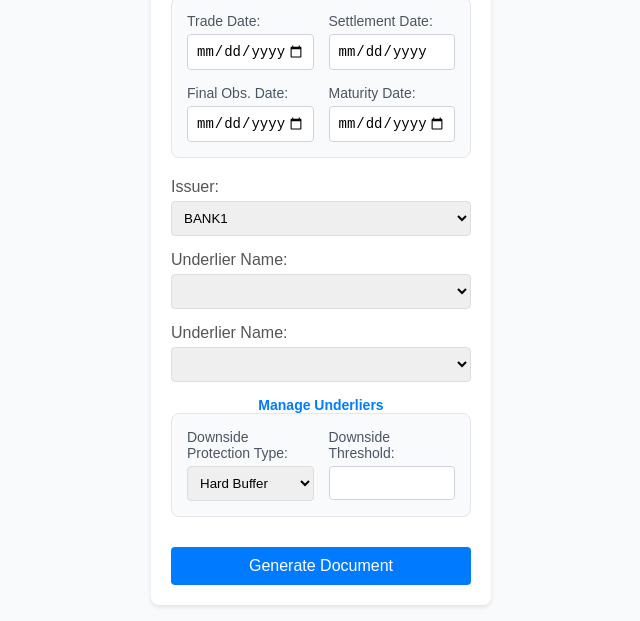
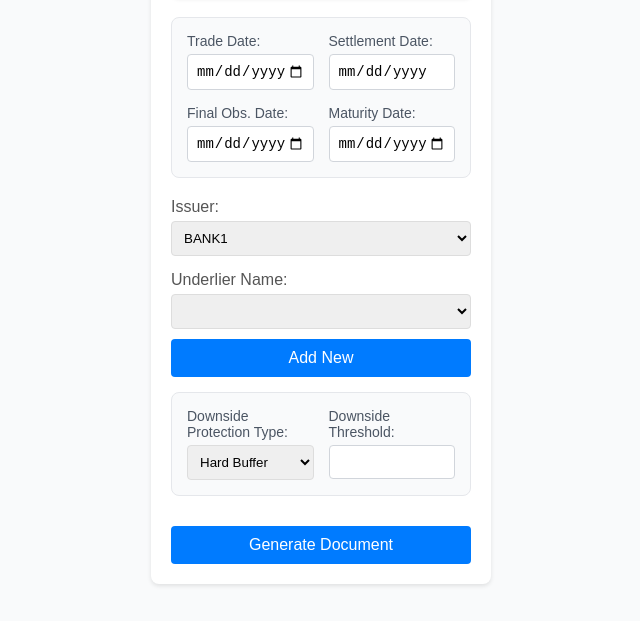
Before and after one commit to Phillydogs/Phillydogs.github.io, a website: page index.html in a window 1280 px wide. Shown: the part 179-800 px from the top of the page, without its empty margins (319-959 px from the left). Drawn offline with Linux system fonts and the light colour scheme; no server answers.

Commit message:
Revert "navigation update"
This reverts commit 38455a269ee54fbc5afec0cf5401a85eebfb8a1b.

```diff
--- a/index.html
+++ b/index.html
@@ -129,21 +129,6 @@
         }
 
 
-        .manage-underliers-link {
-        display: block;
-        text-align: center;
-        margin-top: 10px;
-        color: #007bff;
-        text-decoration: none;
-        font-size: 14px;
-        font-weight: bold;
-        }
-
-        .manage-underliers-link:hover {
-        text-decoration: underline;
-        color: #0056b3;
-        }
-
 
 
         /* Date Tile Styles */
@@ -255,18 +240,8 @@
                 <select id="underlierName" name="underlierName" required>
                     <!-- Populated dynamically -->
                 </select>
+                <button type="button" id="addUnderlierBtn">Add New</button>
             </div>
-
-            <div class="input-group">
-                <label for="underlierName">Underlier Name:</label>
-                <select id="underlierName" name="underlierName" required>
-                    <!-- Options will be dynamically populated -->
-                </select>
-            </div>
-
-            <!-- Add this link -->
-            <a href="EditUnderlier.html" class="manage-underliers-link">Manage Underliers</a>
-
 
             <!-- Modal for Adding Underlier -->
             <div id="underlierModal" style="display: none; position: fixed; top: 50%; left: 50%; transform: translate(-50%, -50%); background: white; padding: 20px; box-shadow: 0 0 10px rgba(0, 0, 0, 0.5); border-radius: 8px;">
```
Also changed, not shown: EditUnderlier.html (+0 -29 lines).
